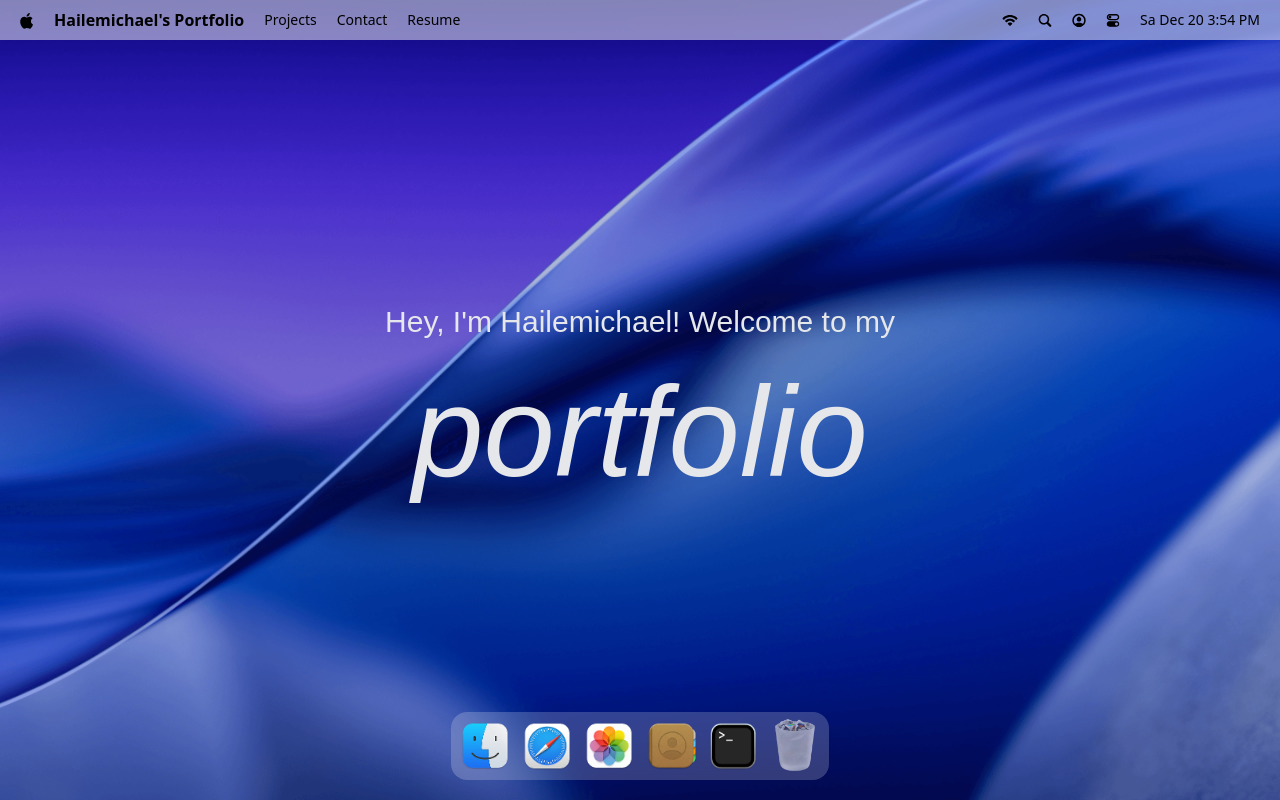
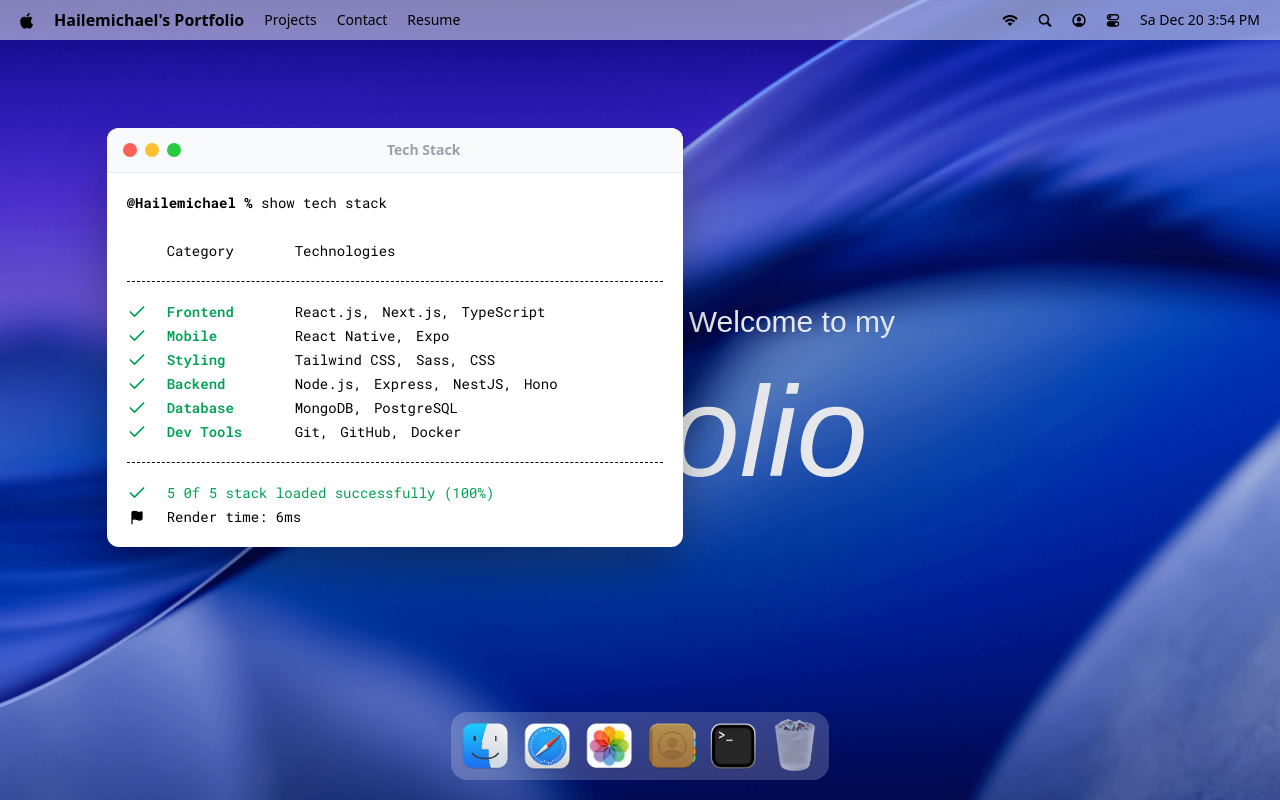
Before and after one commit to hilla10/MacOS_Portfolio, a React (Vite) app: page / in a window 1280 px wide. Both pictures are taken after a click on the button 733 px from the left and 746 px from the top of the page. Built offline with nearby package versions, Linux system fonts and the light colour scheme; a web font is replaced by a local one.

Commit message:
implement a higher order component for managing window states and add the first window - terminal

```diff
--- a/src/App.jsx
+++ b/src/App.jsx
@@ -1,4 +1,9 @@
+import gsap from 'gsap';
+import { Draggable } from 'gsap/Draggable';
+gsap.registerPlugin(Draggable);
+
 import { Dock, Navbar, Welcome } from '@components';
+import { Terminal } from '@windows';
 
 const App = () => {
   return (
@@ -6,6 +11,7 @@
       <Navbar />
       <Welcome />
       <Dock />
+      <Terminal />
     </main>
   );
 };
--- /dev/null
+++ b/src/components/WindowController.jsx
@@ -0,0 +1,14 @@
+import useWindowStore from '@store/window';
+
+const WindowController = ({ target }) => {
+  const { closeWindow } = useWindowStore();
+  return (
+    <div id='window-controls'>
+      <div className='close' onClick={() => closeWindow(target)} />
+      <div className='minimize' />
+      <div className='maximize' />
+    </div>
+  );
+};
+
+export default WindowController;
--- a/src/components/index.js
+++ b/src/components/index.js
@@ -1,5 +1,6 @@
 import Navbar from '@components/Navbar';
 import Welcome from '@components/Welcome';
 import Dock from '@components/Dock';
+import WindowController from '@components/WindowController';
 
-export { Navbar, Welcome, Dock };
+export { Navbar, Welcome, Dock, WindowController };
--- /dev/null
+++ b/src/hoc/WindowWrapper.jsx
@@ -0,0 +1,57 @@
+import { useGSAP } from '@gsap/react';
+import useWindowStore from '@store/window';
+import gsap from 'gsap';
+import { Draggable } from 'gsap/Draggable';
+import { useLayoutEffect, useRef } from 'react';
+
+const WindowWrapper = (Component, windowKey) => {
+  const Wrapped = (props) => {
+    const { focusWindow, windows } = useWindowStore();
+
+    const { isOpen, zIndex } = windows[windowKey];
+    const ref = useRef(null);
+
+    useGSAP(() => {
+      const el = ref.current;
+      if (!el || !isOpen) return;
+
+      el.style.display = 'block';
+      gsap.fromTo(
+        el,
+        { scale: 0.8, opacity: 0, y: 40 },
+        { scale: 1, opacity: 1, y: 0, duration: 0.5, ease: 'power3.out' }
+      );
+    }, [isOpen]);
+
+    useGSAP(() => {
+      const el = ref.current;
+      if (!el) return;
+
+      const [instance] = Draggable.create(el, {
+        onPress: () => focusWindow(windowKey),
+      });
+
+      return () => instance.kill();
+    }, []);
+
+    useLayoutEffect(() => {
+      const el = ref.current;
+      if (!el) return;
+      el.style.display = isOpen ? 'block' : 'none';
+    }, [isOpen]);
+
+    return (
+      <section id={windowKey} ref={ref} style={{ zIndex }} className='absolute'>
+        <Component {...props} />
+      </section>
+    );
+  };
+
+  Wrapped.displayName = `WindowWrapper(${
+    Component.displayName || Component.name || 'Component'
+  })`;
+
+  return Wrapped;
+};
+
+export default WindowWrapper;
--- /dev/null
+++ b/src/windows/Terminal.jsx
@@ -0,0 +1,61 @@
+import { WindowController } from '@components';
+import { techStack } from '@constants';
+import WindowWrapper from '@hoc/WindowWrapper';
+import { Check, Flag } from 'lucide-react';
+import React from 'react';
+
+const Terminal = () => {
+  return (
+    <>
+      <div id='window-header'>
+        <WindowController target='terminal' />
+        <h2>Tech Stack</h2>
+      </div>
+
+      <div className='techstack'>
+        <p>
+          <span className='font-bold'>@Hailemichael % </span>
+          show tech stack
+        </p>
+
+        <div className='label'>
+          <p className='w-32'>Category</p>
+          <p>Technologies</p>
+        </div>
+
+        <ul className='content'>
+          {techStack.map(({ category, items }) => (
+            <li key={category} className='flex items-center'>
+              <Check className='check ' size={20} />
+              <h3>{category}</h3>
+
+              <ul>
+                {items.map((item, i) => (
+                  <li key={i}>
+                    {item}
+                    {i < items.length - 1 ? ',' : ''}
+                  </li>
+                ))}
+              </ul>
+            </li>
+          ))}
+        </ul>
+
+        <div className='footnote'>
+          <p>
+            <Check size={20} /> 5 0f 5 stack loaded successfully (100%)
+          </p>
+
+          <p className='text-black'>
+            <Flag size={15} fill='black' />
+            Render time: 6ms
+          </p>
+        </div>
+      </div>
+    </>
+  );
+};
+
+const TerminalWindow = WindowWrapper(Terminal, 'terminal');
+
+export default TerminalWindow;
--- /dev/null
+++ b/src/windows/index.js
@@ -0,0 +1,3 @@
+import Terminal from '@windows/Terminal';
+
+export { Terminal };
```
